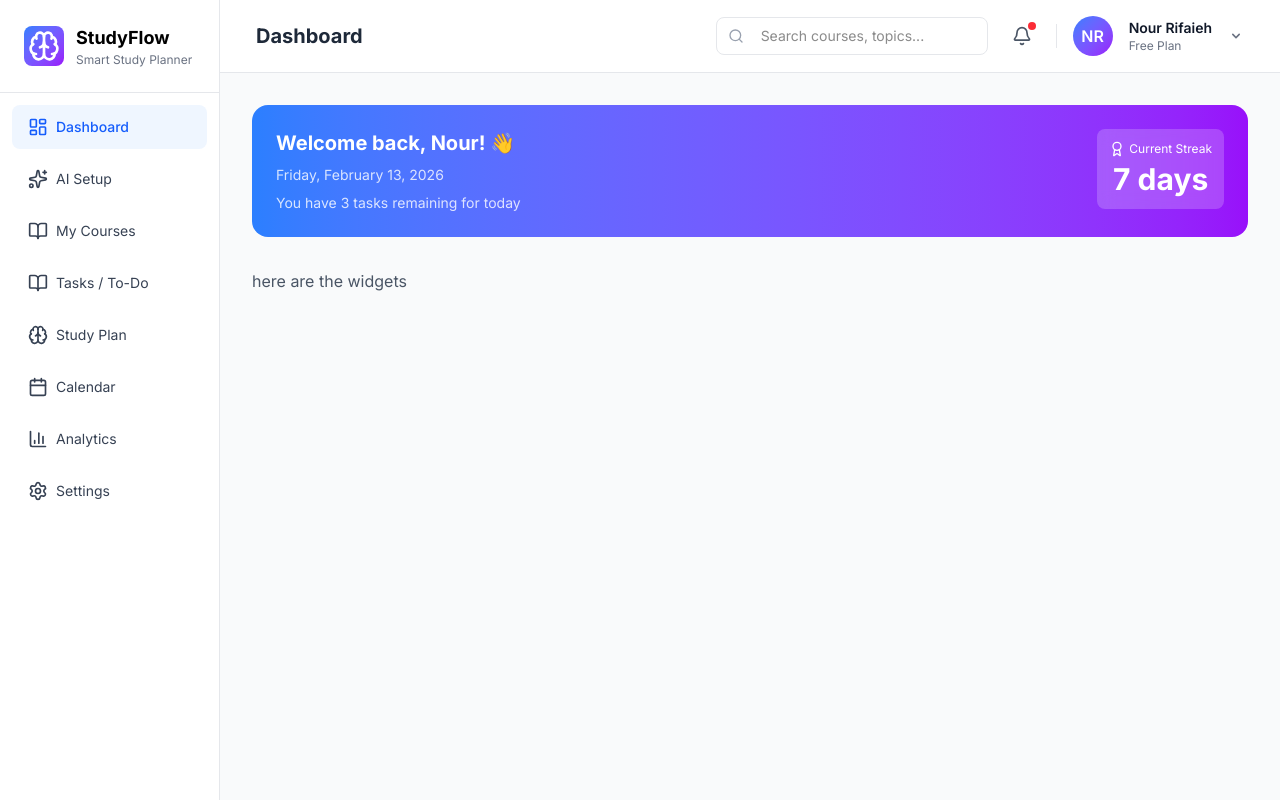
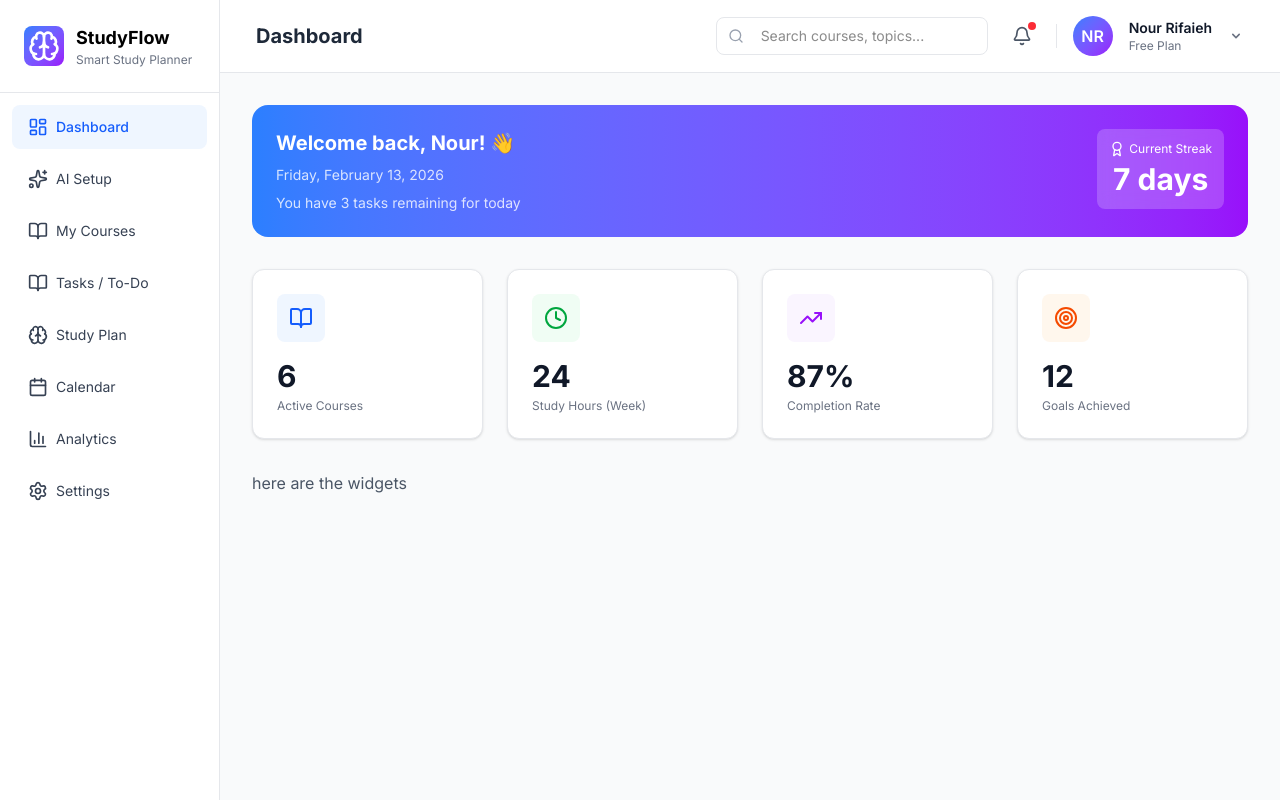
Before and after one commit to ruba73/tecktalksproject, a Next.js app: page /dashboard in a window 1280 px wide. Built offline with nearby package versions, Linux system fonts and the light colour scheme.

Commit message:
feat:add StatsGrid with a static data

```diff
--- a/app/dashboard/page.tsx
+++ b/app/dashboard/page.tsx
@@ -1,9 +1,11 @@
+import { StatsGrid } from "@/components/dashboard/StatsGrid";
 import { WelcomeCard } from "@/components/dashboard/WelcomeCard";
 
 export default function DashboardPage() {
   return (
     <div className="p-8 space-y-8">
       <WelcomeCard/>
+      <StatsGrid/>
       {/* <h1 className="text-2xl font-semibold text-gray-900">Dashboard</h1> */}
       {/* <p className="text-gray-600 mt-2">Welcome to your dashboard!</p> */}
 
--- /dev/null
+++ b/components/dashboard/StatCard.tsx
@@ -0,0 +1,26 @@
+import { LucideIcon } from "lucide-react";
+
+interface stateCardProps {
+    title: string;
+    value: string | number;
+    icon: LucideIcon;
+    iconColor: string;
+    iconBgColor: string;
+}
+export function StatCard({
+    title,
+    value,
+    icon:Icon,
+    iconColor,
+    iconBgColor
+}: stateCardProps){
+    return(
+        <div className="bg-white rounded-xl border border-gray-200 shadow-sm p-6 space-y-4">
+                <div className={`w-12 h-12 rounded-lg ${iconBgColor} flex items-center justify-center`}>
+                <Icon className={`w-6 h-6 ${iconColor}`} />
+                </div>
+                <p className="text-3xl font-bold text-gray-900 mb-1">{value}</p>
+                <p className="text-xs text-gray-500">{title}</p>
+        </div>
+    );
+}
--- /dev/null
+++ b/components/dashboard/StatsGrid.tsx
@@ -0,0 +1,44 @@
+import { BookOpen, Clock, Target, TrendingUp } from "lucide-react";
+import { StatCard } from "./StatCard";
+export function StatsGrid(){
+    const stats ={
+        activeCourses: 6,
+        studyHours: 24,
+        completionRate: 87,
+        goalsAchieved: 12,
+
+    };
+
+    return(
+        <div className="grid grid-cols-1 md:grid-cols-2 lg:grid-cols-4 gap-6">
+            {/* Active Courses*/}
+            <StatCard
+                title="Active Courses"
+                value={stats.activeCourses}
+                icon={BookOpen}
+                iconColor="text-blue-600" iconBgColor={"bg-blue-50"}>
+            </StatCard>
+            {/* Study Hours */}
+            <StatCard
+                title="Study Hours (Week)"
+                value={stats.studyHours}
+                icon={Clock}
+                iconColor="text-green-600" iconBgColor={"bg-green-50"}>
+            </StatCard>
+            {/* Completion Rate */}
+            <StatCard
+                title="Completion Rate"
+                value={`${stats.completionRate}%`}
+                icon={TrendingUp}
+                iconColor="text-purple-600" iconBgColor={"bg-purple-50"}>
+            </StatCard>
+            {/* Goals Achieved */}
+            <StatCard
+                title="Goals Achieved"
+                value={stats.goalsAchieved}
+                icon={Target}
+                iconColor="text-orange-600" iconBgColor={"bg-orange-50"}>
+            </StatCard>
+        </div>
+    );
+}
--- a/components/layout/totesting.tsx
+++ b/components/layout/totesting.tsx
@@ -1,26 +1,11 @@
-import { Sidebar } from '@/components/layout/Sidebar';
-import { Header } from '@/components/layout/Header';
+import React from 'react'
 
-export default function DashboardLayout({
-  children,
-}: {
-  children: React.ReactNode;
-}) {
+const totesting = () => {
   return (
-    <div className="flex h-screen bg-gray-50">
-      {/* Sidebar - Fixed on left */}
-      <Sidebar />
+    <div>
 
-      {/* Main Content Area */}
-      <div className="flex-1 flex flex-col overflow-hidden">
-        {/* Header - Sticky on top */}
-        <Header />
+    </div>
+  )
+}
 
-        {/* Page Content - Scrollable */}
-        <main className="flex-1 overflow-y-auto">
-          {children}
-        </main>
-      </div>
-    </div>
-  );
-}
+export default totesting
```
